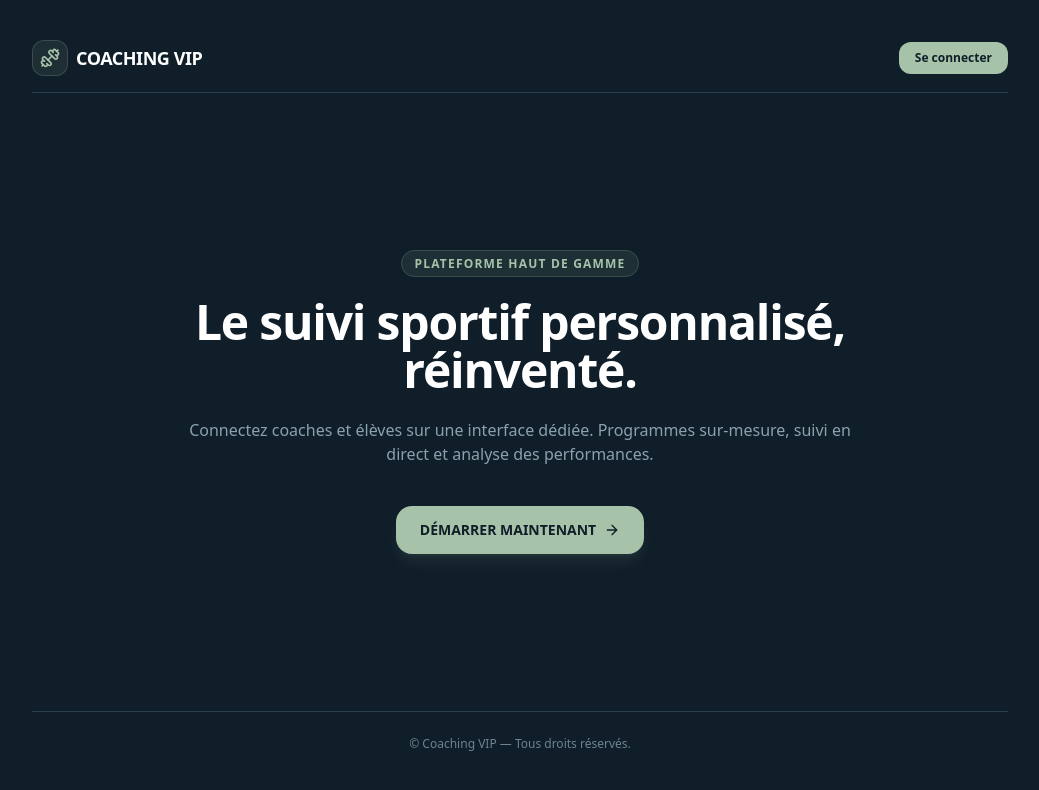
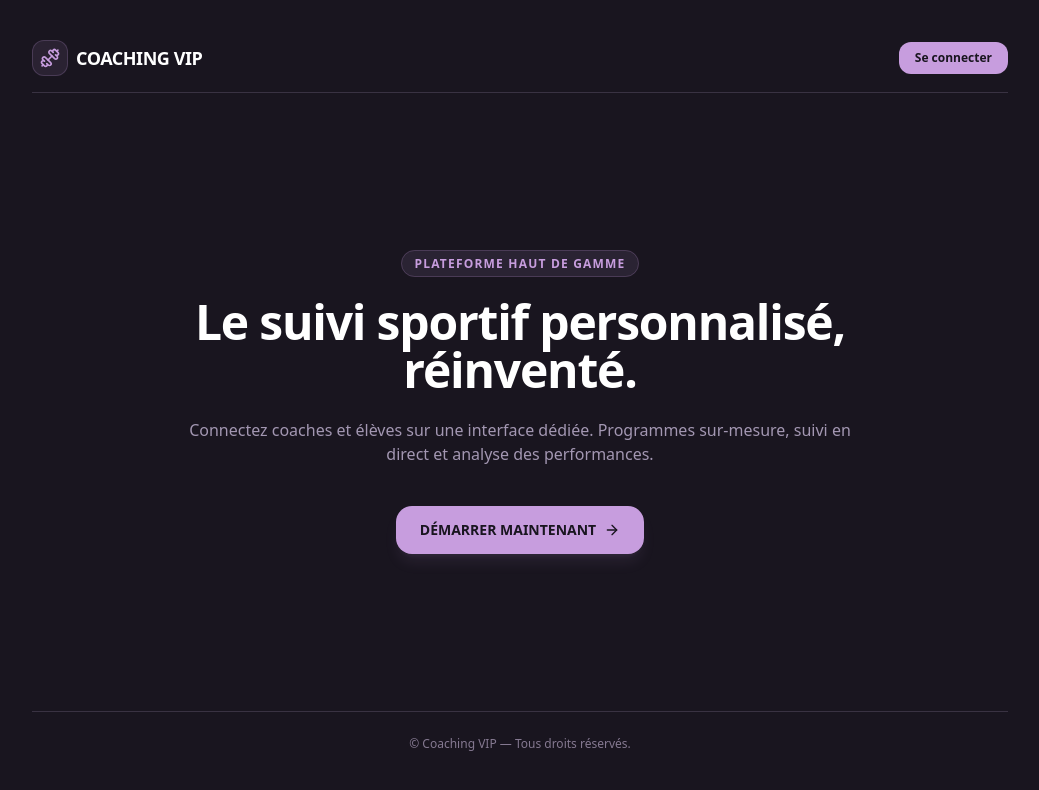
Before and after one commit to Juez34/coaching-vip, a Next.js app: page / in a window 1280 px wide. Shown: the top 790 px of the page, without its empty margins (120-1159 px from the left). Built offline with nearby package versions, Linux system fonts and the light colour scheme; no server answers.

Commit message:
Use a livelier plum and lavender palette (#21)

```diff
--- a/tailwind.config.js
+++ b/tailwind.config.js
@@ -8,31 +8,31 @@ module.exports = {
     extend: {
       colors: {
         slate: {
-          50: "#f4f7f7",
-          100: "#e5ecee",
-          200: "#c9d7dc",
-          300: "#aabdc5",
-          400: "#8aa2ac",
-          500: "#6d8590",
-          600: "#536b76",
-          700: "#3d535e",
-          800: "#293f4a",
-          850: "#213641",
-          900: "#182b36",
-          950: "#101e29",
+          50: "#f8f5fa",
+          100: "#ece7f0",
+          200: "#d7cfdf",
+          300: "#beb3ca",
+          400: "#a397b2",
+          500: "#857991",
+          600: "#695e75",
+          700: "#50475c",
+          800: "#393242",
+          850: "#302a39",
+          900: "#241f2d",
+          950: "#19151f",
         },
         amber: {
-          50: "#f4f7f2",
-          100: "#e8efe5",
-          200: "#d4e2d2",
-          300: "#bdd4be",
-          400: "#a6c3a9",
-          500: "#8cad92",
-          600: "#6f9076",
-          700: "#57765f",
-          800: "#3f5d48",
-          900: "#2a4332",
-          950: "#182b1f",
+          50: "#fbf6fc",
+          100: "#f3e9f6",
+          200: "#e7d5ee",
+          300: "#d8bde5",
+          400: "#c79dde",
+          500: "#b578d0",
+          600: "#995bb4",
+          700: "#7b4694",
+          800: "#5d356f",
+          900: "#41264f",
+          950: "#291831",
         },
       },
     },
```
